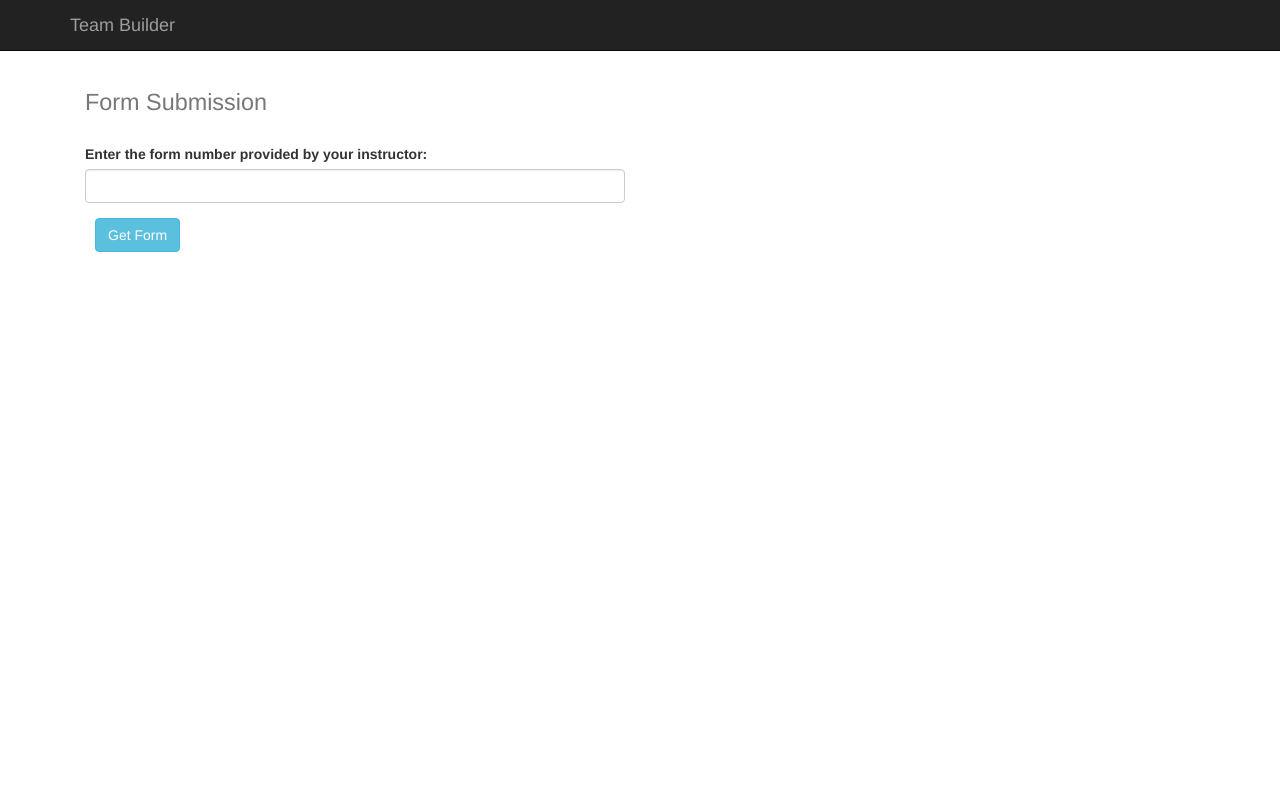
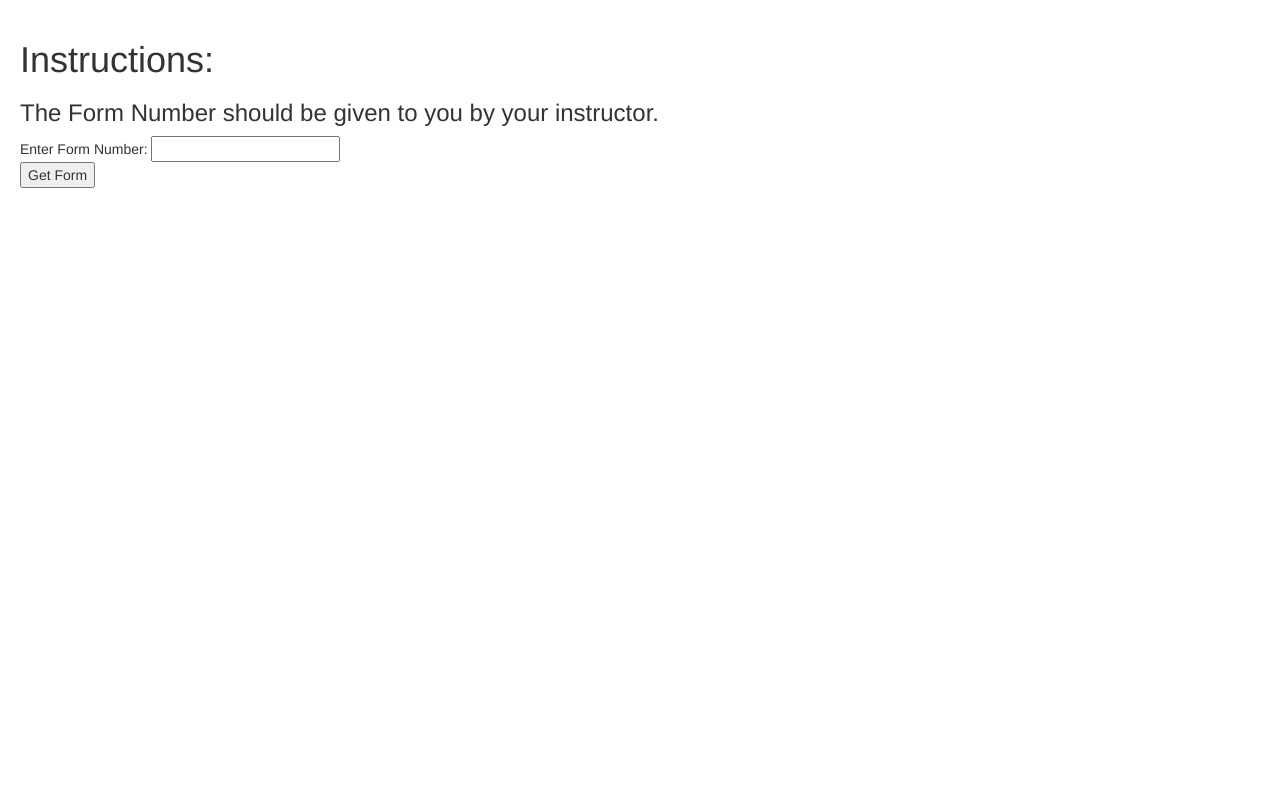
Before and after one commit to msteelha/greenFish, a Flask app: page /client in a window 1280 px wide. Run offline with Flask 2, Linux system fonts and the light colour scheme; some libraries are stand-ins or nearby versions.

Commit message:
most recent working build. index page updated. client page was rolled back. minor server changes to adapt to delete course button. admin page was altered and fixed to accept delete course and terminology updated

```diff
--- a/server.py
+++ b/server.py
@@ -224,14 +224,14 @@ def preSettings():
     aVal = json.loads(aReturn)
     setting = aVal.get("setting")
     className = aVal.get("className")
-    classId = aVal.get("classId")
+    classId = aVal.get("classID")
     priorityList = aVal.get("priorityList")
-    for x in range(0,len(priorityList)):
-        if priorityList[x] == None:
-            priorityList[x] = 0
-        else:
-            priorityList[x] = int(priorityList[x])
-    print priorityList
+    if setting != "removeClass":
+        for x in range(0,len(priorityList)):
+            if priorityList[x] == None:
+                priorityList[x] = 0
+            else:
+                priorityList[x] = int(priorityList[x])
     d = classDBSettings(setting,className,classId,priorityList)
     return jsonify(result = d)
 
@@ -252,21 +252,15 @@ def classDBSettings(setting,className,classId,priorityList):
         )
         d = "added"
     elif setting == "removeClass":
-        app.logger.debug("test1")
-        collectionClassDB.remove({"_id":ObjectId(classId)})
-        app.logger.debug("test2")
         locList = collectionAccounts.find_one({"_id":ObjectId(flask.session.get('login'))}).get("classList")
-        app.logger.debug("test3")
-        app.logger.debug("id: " + classId)
         ### add checker for if ID exists
         deleteForms(classId)
-        app.logger.debug("test4")
         locList.remove(classId)
-        app.logger.debug("test5")
         collectionAccounts.update_one(
             {"_id": ObjectId(flask.session.get('login'))},
             {"$set": {"classList":locList}}
         )
+        collectionClassDB.remove({"_id":ObjectId(classId)})
         d = "removed"
     elif setting == "setPriorities":
         collectionClassDB.update_one(
@@ -279,6 +273,7 @@ def classDBSettings(setting,className,classId,priorityList):
     return d
 
 def deleteForms(classId):
+    print classId
     formList = collectionClassDB.find_one({"_id":ObjectId(classId)}).get("formList")
     for fId in formList:
         collectionFormsDB.remove({"_id":ObjectId(fId)})
@@ -412,6 +407,7 @@ def getTeams(aClass,compGraph,groupSizeMax):
     hashOfForms = getHash(aClass)
     for x in range(0,100000):
         randomTeam = getRandomGroup(hashOfForms,groupSizeMax,2.0)
+        #randomTeam = getRandomGroup(hashOfForms,groupSizeMax)
         theScore = getGroupsScore(randomTeam,compGraph)
         if theScore > currTeamScore:
             currTeamScore = theScore
@@ -439,11 +435,13 @@ def getGroupsScore(groups,scoreMatrix):
         outerSol = 0.0
         count = 0
         #print g
+
         for val in g:
             if val != None:
                 count+=1
         if count < 2:
             continue
+
         for x in range(0,len(g)):
             innerSol = 1.0
             for y in range(0,len(g)):
@@ -461,6 +459,7 @@ def getGroupsScore(groups,scoreMatrix):
     """""""""
 
 def getRandomGroup(hashOfForms,groupSizeMax,minGroup):
+#def getRandomGroup(hashOfForms,minGroup):
     tempList = []
     teams = []
     for x in range(0,len(hashOfForms)):
--- a/templates/adminCreate.html
+++ b/templates/adminCreate.html
@@ -14,7 +14,7 @@
 <!--NAV BAR-->
 <nav class="navbar navbar-inverse navbar-static-top">
   <div class="container">
-   	<a class="navbar-brand" href="/index">Team Builder</a>
+   	<a class="navbar-brand" href="#">Team Builder</a>
    	<ul class="nav navbar-nav">
         <li><a href="/admin">My Forms</a></li>
         <li class="active"><a href="/adminCreate">Create Form</a></li>
@@ -258,7 +258,7 @@
       </div>
     </div>
 
-    <div class="form-group" style="padding: 0 0 80 0;">
+    <div class="form-group">
       <button id="btnContinue" type="button" class="btn btn-info">Continue</button>
     </div>
 
--- a/templates/client.html
+++ b/templates/client.html
@@ -7,23 +7,9 @@
   <script src="http://maxcdn.bootstrapcdn.com/bootstrap/3.3.6/js/bootstrap.min.js"></script>
 </head>
 
-<body>
-
-<!--NAV BAR-->
-<nav class="navbar navbar-inverse navbar-static-top">
-  <div class="container">
-       <a class="navbar-brand" href="/index">Team Builder</a>
-  </div>
-</nav>
-
-<div class="container">
-  <div class="col-md-12">
-
+<body style="padding:20 20 20 20">
     {% if session.priorityList != None %}
-    <h1><small style="padding: 0 20 0 0;">Form Submission</small>
-    <button type="button" class="btn btn-info" data-toggle="collapse" data-target="#instr">View Instructions</button></h1>
-    <div id="instr" class="collapse">
-    <br><p>Fill out the form below to the best of your ability. For availability, select all times that are available for you. For strengths and weaknesses, pick your top 3 if you have more than one or 2. For roles, select all that you feel comfortable filling (this isn't set in stone to be the only thing you will do this term). </p>
+    <h1>Instructions:  </h1><p>Fill out the form below to the best of your ability. For availability, select all times that are available for you. For strengths and weaknesses, pick your top 3 if you have more than one or 2. For roles, select all that you feel comfortable filling (this isn't set in stone to be the only thing you will do this term). </p>
     <h4>The Roles Are:</h4><p>
     <b>Manager: </b>The project manager is chiefly responsible for the project schedule (and, in an industrial setting, the budget). The manager does not need to be the "boss", though in industry it often works that way. The key thing the manager needs to be paying attention to, throughout the project, is the project plan and how actual progress compares to the plan.
     <br>
@@ -47,8 +33,6 @@
     <br>
     <br>
     <b>Programmer: </b>The programmer is, as the saying goes "where the rubber meets the road." The programmer is responsible for turning the need for system capabilities into something a computer with actually run. It should be clear, however, from the other roles, that the programmer cannot act independently. Rather he/she is responsible for realizing, as closely as possible, the requirements and designs developed by the team. This helps ensure that what the programmer produces is what the stakeholders actually want.</p>
-    </div>
-
     <input id="Id_pass" type="hidden" value="">
     <div id="theForm">
     <form id="response">
@@ -99,7 +83,7 @@
         <p>Grades in CIS courses:</p>
         <div class="col-sm-4">
             <label>CIS 313:</label>
-            <select id="313" class="selectpicker">
+            <select id="313">
                 <option value=4>A</option>
                   <option value=3>B</option>
                   <option value=2>C</option>
@@ -307,44 +291,24 @@
           <input type="text" class="form-control" id="team" style="width:300px">
     </div>
     {% endif %}
-    <div class="row" style="padding: 0 0 50 20;">
-        <input id="submitBtn" type="button" class="btn btn-info" value="Submit">
+    <div class="row">
+        <input id="submitBtn" type="button" value="Submit">
     </div>
   </form>
     {%else%}
-
-    <h1><small>Form Submission</small></h1>
-    <br>
-
-    <div class="row">
-      <div class="col-md-6">
-      <div id="theForm">
-
-        <form id="Id_check">
+        <h1>Instructions:  </h1><h3>The Form Number should be given to you by your instructor.</h3>
         <input id="Id_pass" type="hidden" value="">
-        <div class="form-group">
-        <label for="usr">Enter the form number provided by your instructor:</label>
-        <p>
-        <input type="text" class="form-control" id="formID">
+        <div id="theForm">
+      <form id="Id_check">
+    Enter Form Number: <input type="text" id="formID"><br>
+    <input id="formBtn" type="button" value="Get Form">
+      </form>
         </div>
-
-        <div class="form-group" style="padding: 0 0 0 10;">
-        <input id="formBtn" type="button" class="btn btn-info" value="Get Form">
-        </div>
-        </form>
-
-      </div>
-      </div>
-    </div>
-
   {%endif%}
         </div>
-  </div>
-</div>
 </body>
 <script type="text/javascript">
     $SCRIPT_ROOT = {{ request.script_root|tojson|safe }};
-
 $("#formBtn").click(function(){
         var _id = $('#formID').val();
         var aVar = JSON.stringify({setting: "getPriorities", parentId: _id});
@@ -360,7 +324,6 @@ $("#formBtn").click(function(){
     });
 });
     $(document).ready(function(){
-
         $("#submitBtn").click(function(){
             var _id = $('#Id_pass').val();
             var name = $("#usr").val();
--- a/templates/createAdmin.html
+++ b/templates/createAdmin.html
@@ -1,6 +1,6 @@
 <!DOCTYPE HTML PUBLIC "-//IETF//DTD HTML//EN">
 <html> <head>
-<title>Sign Up</title>
+<title>Admin Create Page</title>
 <meta charset="utf-8">
   <meta name="viewport" content="width=device-width, initial-scale=1">
   <link rel="stylesheet" href="http://maxcdn.bootstrapcdn.com/bootstrap/3.3.6/css/bootstrap.min.css">
--- a/templates/index.html
+++ b/templates/index.html
@@ -27,7 +27,8 @@
     <h1>Welcome to <b>Team Builder</b></h1>
     <p>Team Builder is a web app that allows ideal teams to be formed for a CIS 422 class. To get started, either log in / sign up as an instructor, or as a student head straight to the form submission by clicking below.</p> <br>
     <form action="/_portal" method="get" style="padding: 0 10 5 25;">
-   <button name="portal" type="submit" value="client" class="btn btn-info btn-lg" >Fill out a form</button></form>
+   <button name="portal" type="submit" value="client" class="btn btn-info btn-lg" >Fill out a form</button>
+     <button name="portal" type="submit" value="admin" class="btn btn-info btn-lg">Log in or sign up</button></form>
   </div>
   </div>
 
--- a/templates/login.html
+++ b/templates/login.html
@@ -1,6 +1,6 @@
 <!DOCTYPE HTML PUBLIC "-//IETF//DTD HTML//EN">
 <html> <head>
-<title>Log In</title>
+<title>Login Page</title>
 <meta charset="utf-8">
   <meta name="viewport" content="width=device-width, initial-scale=1">
   <link rel="stylesheet" href="http://maxcdn.bootstrapcdn.com/bootstrap/3.3.6/css/bootstrap.min.css">
@@ -43,7 +43,9 @@
 </div>
 
 <script type="text/javascript">
+
   $SCRIPT_ROOT = {{ request.script_root|tojson|safe }};
+
   $(document).ready(function(){
       $("#myBtn").click(function(){
           var adminName = document.getElementById("adminName").value;
@@ -59,9 +61,11 @@
                     else{
                         window.location = $SCRIPT_ROOT + "/admin"
                         }
+
                   }); // End of the call to getJSON
           });  // End of the function to be called when field changes
      });   // end of what we do on document ready
+
 </script>
 </body>
 </html>
```
Also changed, not shown: templates/admin.html (+11 -11 lines).
